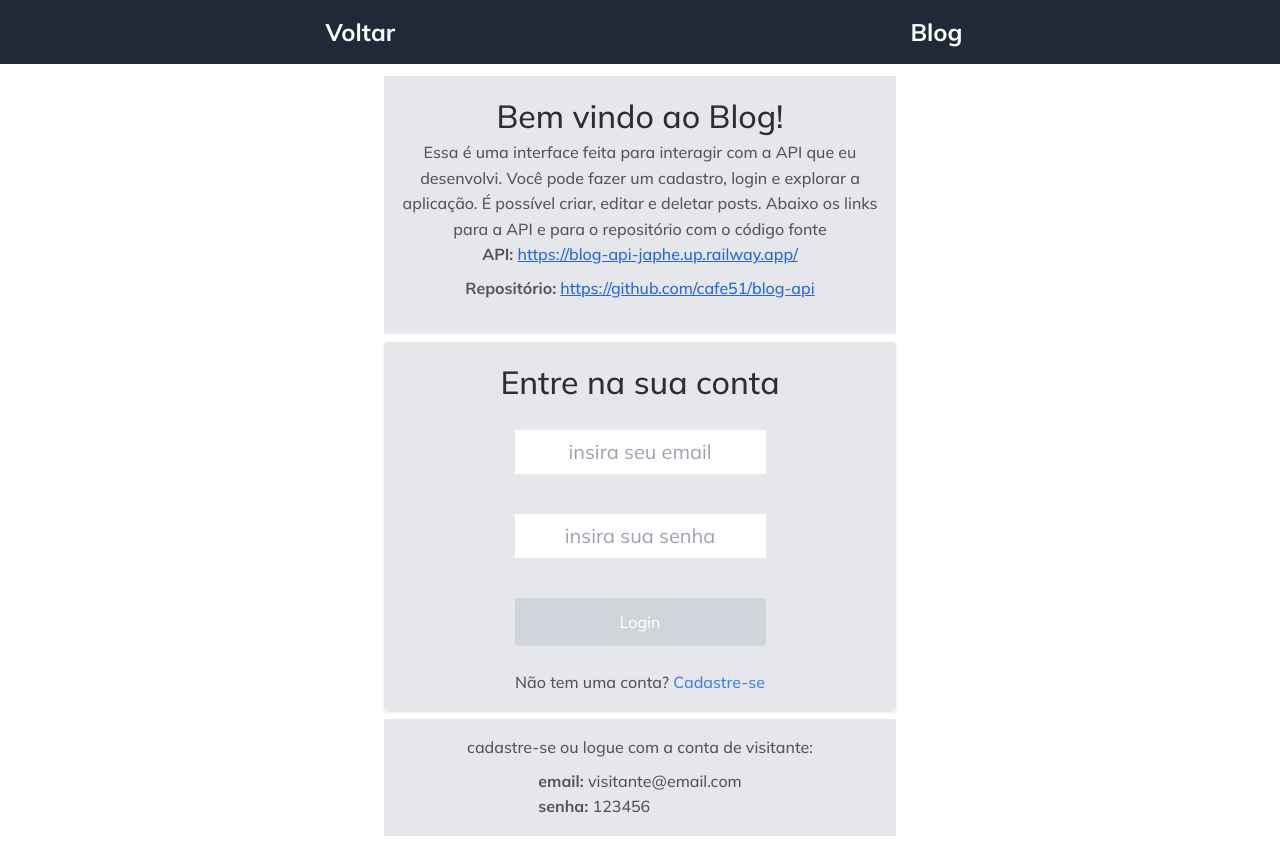
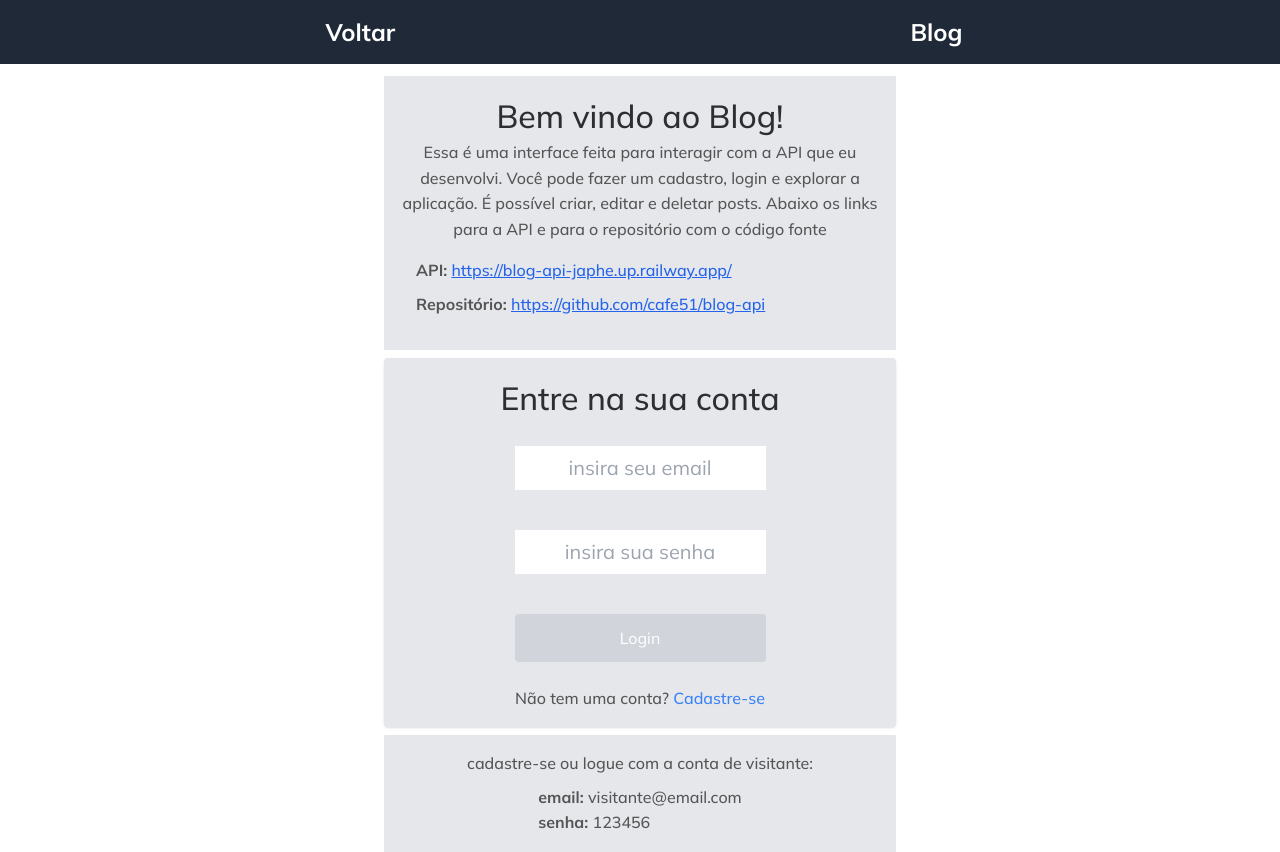
Before and after one commit to cafe51/portfolio-site, a Next.js app: page /blogapi/login in a window 1280 px wide. Built offline with nearby package versions, Linux system fonts and the light colour scheme.

Commit message:
fix: gap in the blog login screen

```diff
--- a/src/app/blogapi/login/page.tsx
+++ b/src/app/blogapi/login/page.tsx
@@ -71,14 +71,14 @@ export default function Login() {
     return(
         <div className='flex flex-col items-center w-full h-full gap-2'>
             <BlogApiMainHeader />
-            <section className='flex flex-col items-center p-4 bg-gray-200 md:w-2/5 '>
+            <section className='flex flex-col items-center gap-4 p-4 bg-gray-200 md:w-2/5 '>
                 <div className='flex flex-col items-center justify-center text-center '>
                     <h1>Bem vindo ao Blog!</h1>
                     <p>Essa é uma interface feita para interagir com a API que eu desenvolvi.
                     Você pode fazer um cadastro, login e explorar a aplicação. É possível criar, editar e deletar posts.
                     Abaixo os links para a API e para o repositório com o código fonte</p>
                 </div>
-                <div className='flex flex-col items-center self-start w-full gap-2 px-4 pb-4 bg-gray-200 text-start'>
+                <div className='flex flex-col self-start w-full gap-2 px-4 pb-4 bg-gray-200 text-start'>
                     <p><strong>API:</strong> <a className='text-blue-600 underline' href='https://car-shop-japhe.up.railway.app/'>https://blog-api-japhe.up.railway.app/</a></p>
                     <p><strong>Repositório:</strong> <a className='text-blue-600 underline' href='https://github.com/cafe51/car-shop'>https://github.com/cafe51/blog-api</a></p>
                 </div>
```
